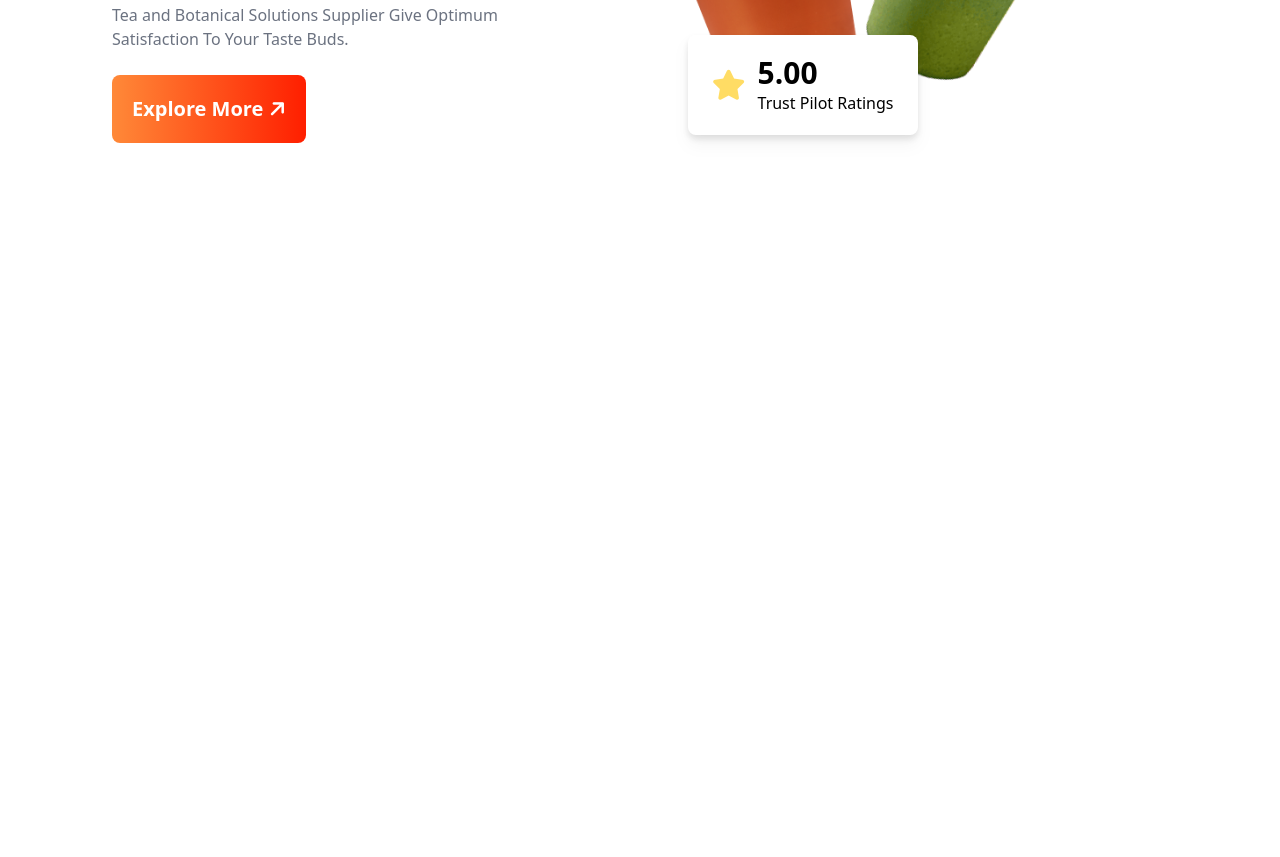
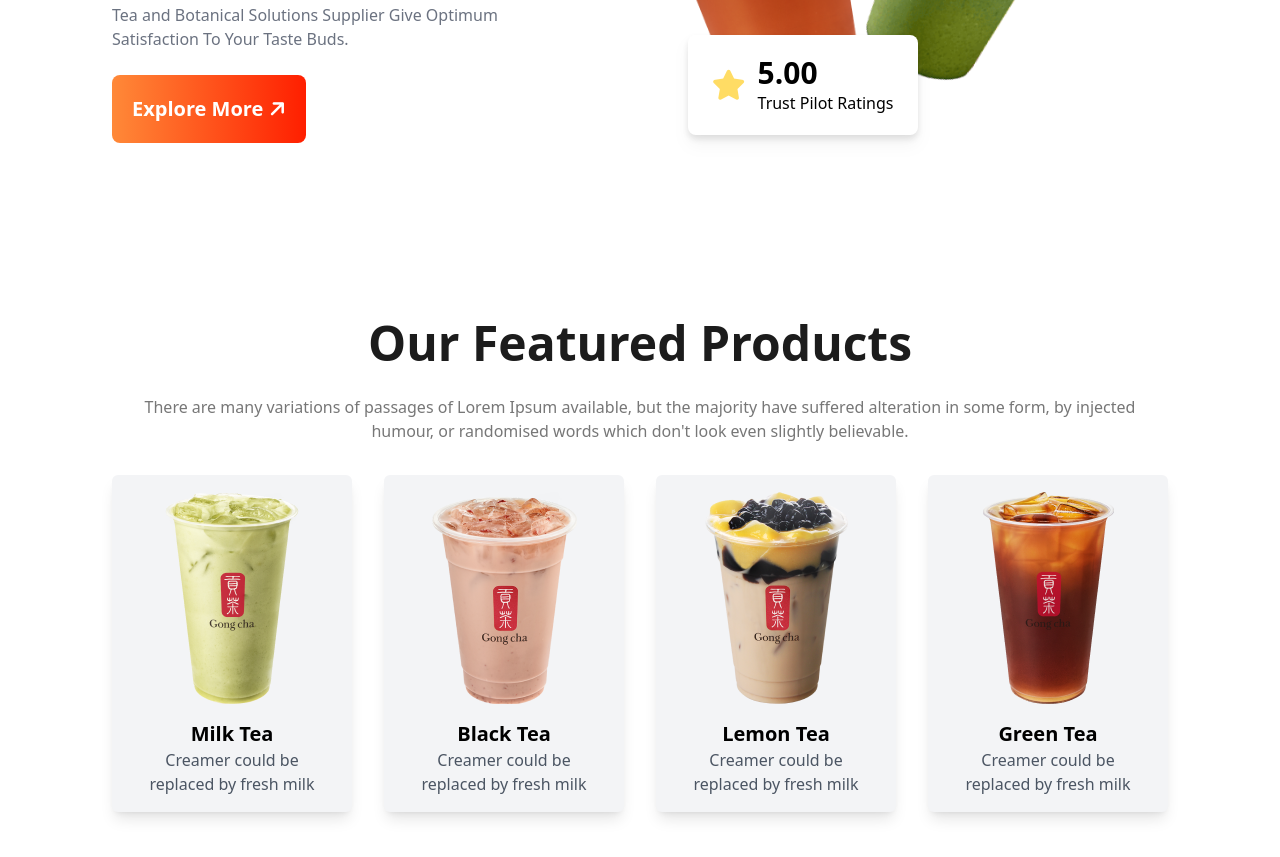
Before and after one commit to mamunbban/tea-hous, a plain HTML site: page index.html in a window 1280 px wide. Shown: the part 349-1206 px from the top of the page. Before the commit the page ends 800 px from the top, so only its background shows below. Drawn offline with nearby package versions, Linux system fonts and the light colour scheme.

Commit message:
added a features section

```diff
--- a/index.html
+++ b/index.html
@@ -30,10 +30,10 @@
 <body>
     <!-- main container -->
      <main class="max-w-screen-xl mx-auto px-16 lg:px-28 ">
-        <header class="sm:flex pt-10 mb-20">
+        <header class="lg:flex pt-10 mb-20">
             <!-- header content -->
             <div>
-                <h1 class="text-7xl font-extrabold">It's good <br>
+                <h1 class=" text-7xl font-extrabold">It's good <br>
                     tea time at The <br> Tea House</h1>
                     <br>
                     <p class="text-gray-500">Tea and Botanical Solutions Supplier Give Optimum <br> Satisfaction To Your Taste Buds.</p>
@@ -54,6 +54,56 @@
             </div>
         </header>
 
+        <section class=" mt-44 mb-44 ">
+          <!-- content -->
+          <h1 class="text-5xl text-center font-bold text-[#1C1C1C]">Our Featured Products</h1>
+          <p class="text-[#777777] mb-8 text-center mt-7">There are many variations of passages of Lorem Ipsum available, but the majority have suffered alteration in some form, by injected humour, or randomised words which don't look even slightly believable. </p>
+          <!-- card container -->
+          <div class=" grid grid-cols-1 md:grid-cols-2 lg:grid-cols-4 gap-8 text-center">
+            <!-- card box 1 -->
+            <div class=" bg-gray-100 rounded-md shadow-lg ">
+              <img class="mx-auto pt-4" src="images/tea-1.png" alt=""
+              >
+              <div class="p-4">
+                <h1 class="font-bold text-xl">Milk Tea</h1>
+              <p class="text-gray-600">Creamer could be  <br>replaced by fresh milk</p>
+              </div>
+
+            </div>
+            <!-- card box 1 -->
+            <div class=" bg-gray-100 rounded-md shadow-lg ">
+              <img class="mx-auto pt-4" src="images/tea-2.png" alt=""
+              >
+              <div class="p-4">
+                <h1 class="font-bold text-xl">Black Tea</h1>
+              <p class="text-gray-600">Creamer could be  <br>replaced by fresh milk</p>
+              </div>
+
+            </div>
+            <!-- card box 1 -->
+            <div class=" bg-gray-100 rounded-md shadow-lg ">
+              <img class="mx-auto pt-4" src="images/tea-3.png" alt=""
+              >
+              <div class="p-4">
+                <h1 class="font-bold text-xl">Lemon Tea</h1>
+              <p class="text-gray-600">Creamer could be  <br>replaced by fresh milk</p>
+              </div>
+
+            </div>
+            <!-- card box 1 -->
+            <div class=" bg-gray-100 rounded-md shadow-lg ">
+              <img class="mx-auto pt-4" src="images/tea-4.png" alt=""
+              >
+              <div class="p-4">
+                <h1 class="font-bold text-xl">Green Tea</h1>
+              <p class="text-gray-600">Creamer could be  <br>replaced by fresh milk</p>
+              </div>
+
+            </div>
+
+          </div>
+        </section>
+
      </main>
 
 </body>
```
